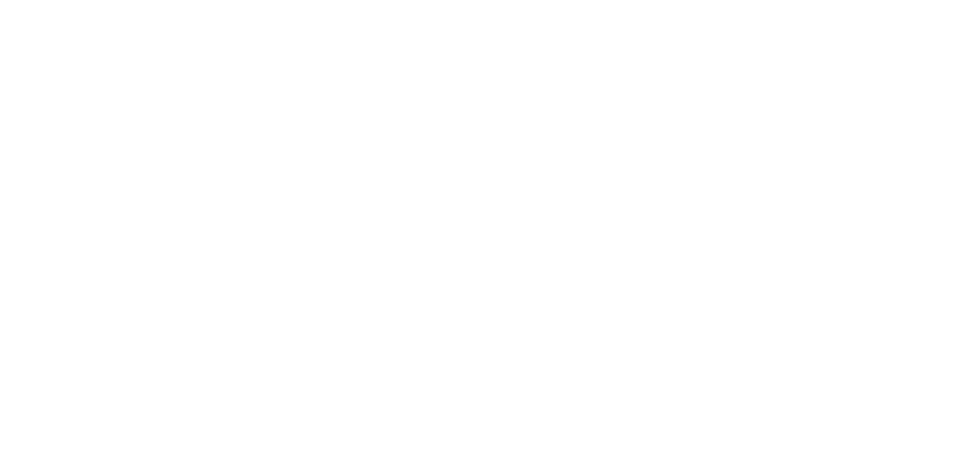
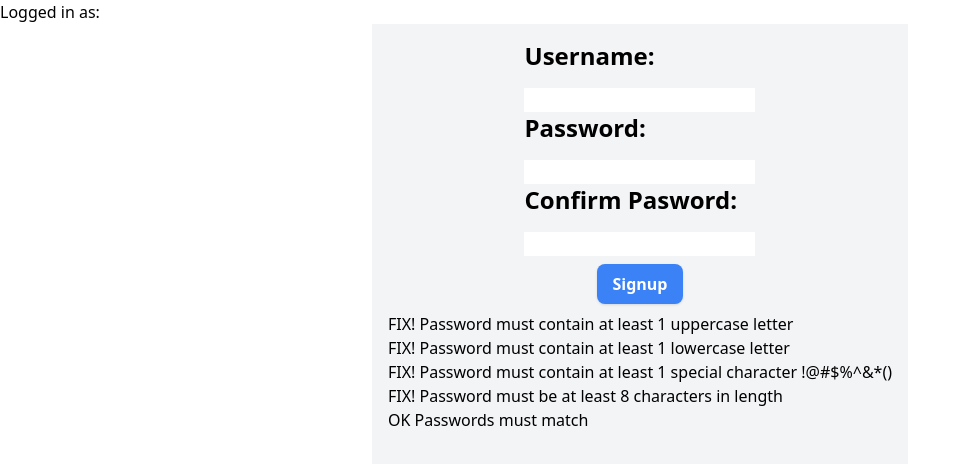
Before and after one commit to ajtoussaint/CS543_Final_Project, a React (Create React App) app in the folder client/: page /signup in a window 1280 px wide. Shown: the top 464 px of the page, without its empty margins (0-954 px from the left). Built offline with nearby package versions, Linux system fonts and the light colour scheme.

Commit message:
created front end signup page

```diff
--- a/client/src/App.jsx
+++ b/client/src/App.jsx
@@ -8,6 +8,7 @@
 import OtherPage from './components/OtherPage';
 import Subpage1 from './components/Subpage1';
 import Subpage2 from './components/Subpage2';
+import Signup  from './components/Signup';
 import './index.css';
 
 function App() {
@@ -24,6 +25,7 @@
                   <Route index element={<Subpage1/>} />
                   <Route path="2" element={<Subpage2/>} />
                 </Route>
+                <Route path="/signup" element={<Signup />} />
               </Route>
             </Routes>
           </>
--- /dev/null
+++ b/client/src/components/Signup.js
@@ -0,0 +1,134 @@
+import React, { useEffect, useState } from 'react';
+import { useNavigate } from 'react-router-dom';
+import axiosInstance from '../modules/axiosInstance';
+
+const Signup = () => {
+    const nav = useNavigate();
+
+    const [username, setUsername] = useState('');
+    const [password, setPassword] = useState('');
+    const [password2, setPassword2] = useState('');
+    const [check ,setCheck] = useState([false,false,false,false,false])
+    const [message, setMessage] = useState('');
+
+    //checks passwords any time one is changed
+    useEffect(() => {
+        //ensure passwords meet criteria
+        const checkPasswords = () => {
+            let p = password;
+            let p2 = password2;
+
+            let arr = [];
+
+            arr.push(/[A-Z]/.test(p));
+            arr.push(/[a-z]/.test(p));
+            arr.push(/[!@#$%^&*()]/.test(p));
+            arr.push(p.length > 7);
+            arr.push(p === p2);
+
+            console.log(arr);
+            setCheck(arr);
+        }
+        checkPasswords();
+    }, [password, password2]);
+
+    const handleSubmit = async (e) =>{
+        e.preventDefault();
+
+        //make sure they have a username
+        if(!username){
+            setMessage("Must have a username")
+        }else if(!check.every(Boolean)){
+        //check password validity
+            setMessage("Passwords must meet all criteria")
+        }else{
+        //if everything is good send the info to the backend to sign them up
+            try{
+                const res = await axiosInstance.post("signup", {
+                    username:username,
+                    password:password
+                });
+
+                //If the backend sends back a custom error just show that
+                if(res.data.error){
+                    setMessage(res.data.error)
+                }else{
+                    //TODO: login the new user
+                    console.log("Success: ", res.data)
+                }
+            }catch (err){
+                console.error('Error signing up user: ', err);
+                setMessage("Error connecting to server, refresh and try again");
+            }
+        }
+    }
+
+    return (
+        <div className="flex items-center justify-center">
+            <form onSubmit={handleSubmit} className='flex items-center flex-col justify-center bg-gray-100 p-4'>
+                <div>
+                    <h2 className='text-2xl font-bold mb-4'>
+                        Username:
+                    </h2>
+                    <input
+                        type="text"
+                        value={username}
+                        onChange={(e) => setUsername(e.target.value)}
+                    />
+                </div>
+                <div>
+                    <h2 className='text-2xl font-bold mb-4'>
+                        Password:
+                    </h2>
+                    <input
+                        type="password"
+                        value={password}
+                        onChange={(e) => setPassword(e.target.value)}
+                    />
+                </div>
+                <div>
+                    <h2 className='text-2xl font-bold mb-4'>
+                        Confirm Pasword:
+                    </h2>
+                    <input
+                        type="password"
+                        value={password2}
+                        onChange={(e) => setPassword2(e.target.value)}
+                    />
+                </div>
+                <button
+                    type="submit"
+                    //I typed "nice tailwind button on chatGPT"
+                    class = "bg-blue-500 text-white font-semibold py-2 px-4 rounded-lg shadow hover:bg-blue-600 active:bg-blue-700 transition duration-200 ease-in-out m-2"
+                >
+                    Signup
+                </button>
+                <div>
+                    <ul>
+                        <li>
+                            {check[0] ? "OK" : "FIX!" } Password must contain at least 1 uppercase letter
+                        </li>
+                        <li>
+                            {check[1] ? "OK" : "FIX!"} Password must contain at least 1 lowercase letter
+                        </li>
+                        <li>
+                            {check[2] ? "OK" : "FIX!"} Password must contain at least 1 special character !@#$%^&*()
+                        </li>
+                        <li>
+                            {check[3] ? "OK" : "FIX!"} Password must be at least 8 characters in length
+                        </li>
+                        <li>
+                            {check[4] ? "OK" : "FIX!"} Passwords must match
+                        </li>
+                    </ul>
+                </div>
+                <div className='m-4 text-red-500'>
+                    {message}
+                </div>
+            </form>
+
+        </div>
+    )
+}
+
+export default Signup
```
